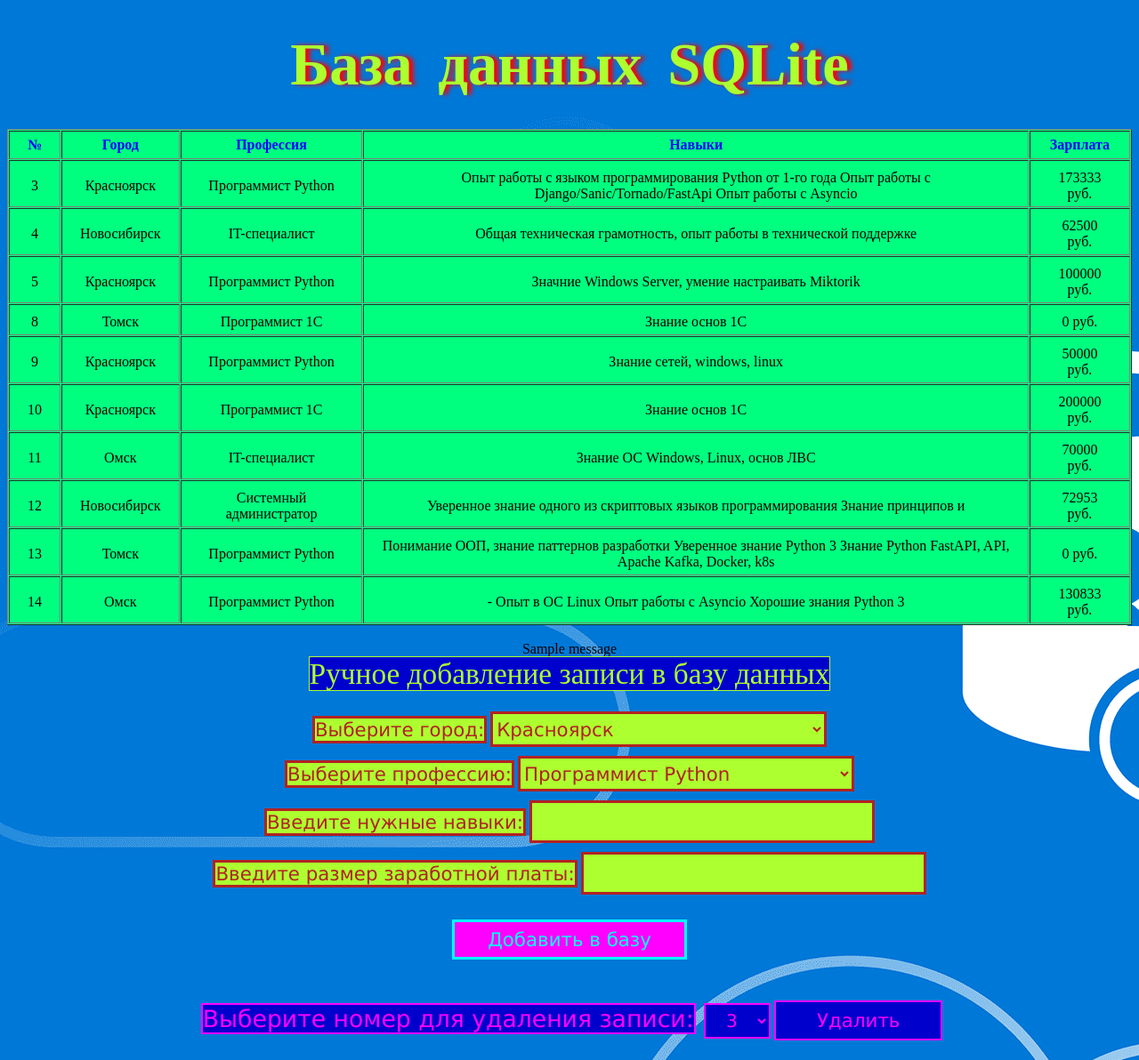
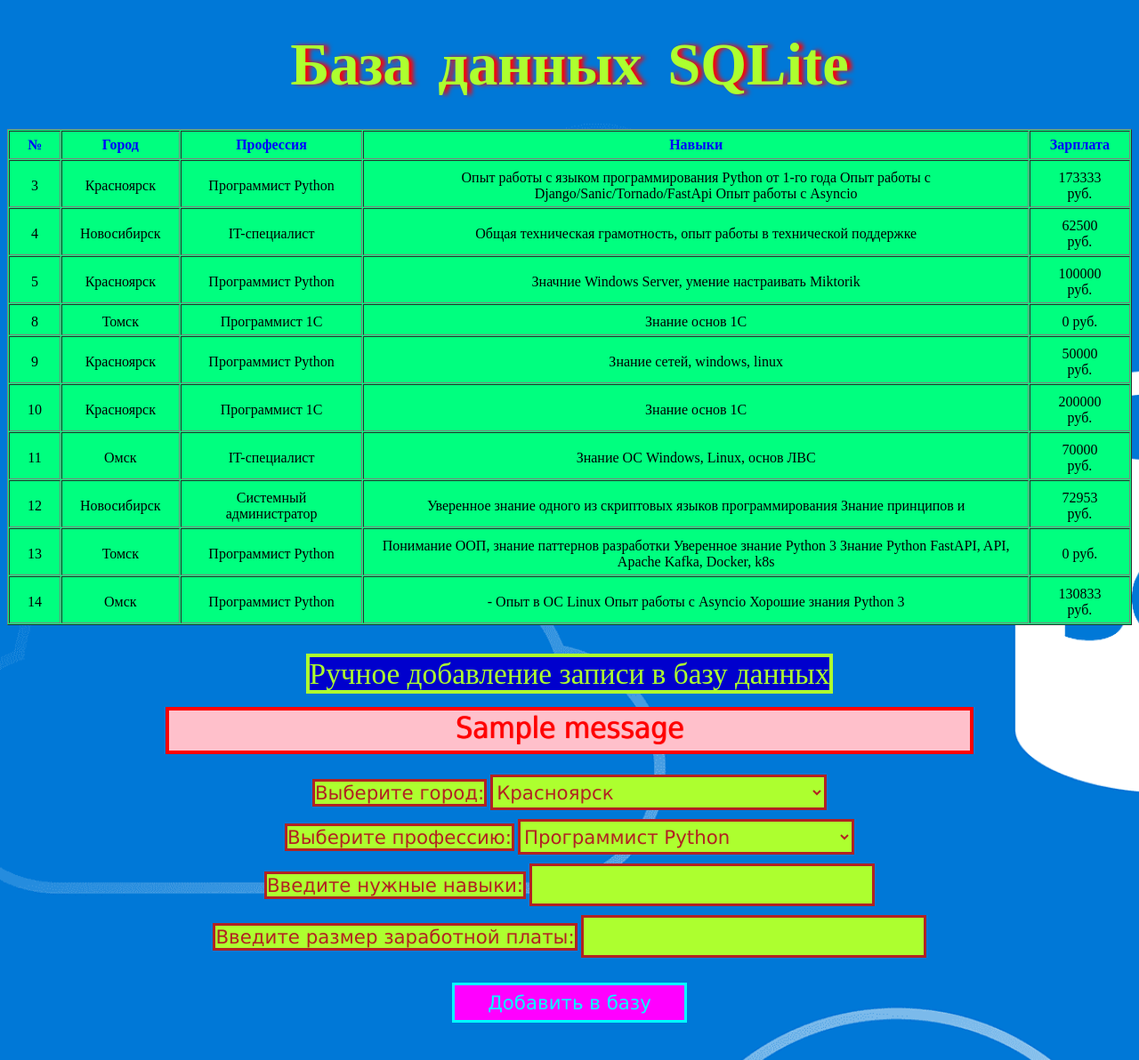
Before and after one commit to Lirikman/Python_lesson_18, a Flask app: page /base.html in a window 1280 px wide. Shown: the top 1192 px of the page at 89% size. Run offline with Flask 3, Linux system fonts and the light colour scheme; one stand-in notice (Sample message) is shown.

Commit message:
Project on Flask complited!

```diff
--- a/main.py
+++ b/main.py
@@ -3,9 +3,10 @@
 from flask import Flask, render_template, request, redirect, flash
 from sqlalchemy import Column, Integer, String, create_engine
 from sqlalchemy.ext.declarative import declarative_base
-from sqlalchemy.orm import sessionmaker, validates
+from sqlalchemy.orm import sessionmaker
 
 app = Flask(__name__)
+app.secret_key = 'ILoveYouPython'
 sql_database = 'sqlite:///base.db'
 engine = create_engine(sql_database, echo=True)
 Base = declarative_base()
@@ -86,7 +87,10 @@
                         summ_salary += s['from']
             all_salary += summ_salary
             all_vac += count_vac
-        average_salary = all_salary // all_vac
+        try:
+            average_salary = all_salary // all_vac
+        except ZeroDivisionError:
+            average_salary = '0'
         # Выбор 3 рандомных навыков
         all_skills = []
         for i in vac_json:
@@ -140,22 +144,26 @@
 @app.route('/add.html', methods=['POST', 'GET'])
 def add_rec():
     if request.method == 'POST':
-        try:
-            city = request.form['city_m']
-            vac = request.form['vac_m']
-            skills = request.form['skills_m']
-            if skills.isdigit():
-                flash('Описание должно содержать текст!')
-            salary = request.form['salary_m']
-            if not salary.isdigit():
-                flash('Уровень заработной платы должен быть целым числом')
-            s = Vac(city=city, vac=vac, text=skills, salary=salary)
-            session.add(s)
-            session.commit()
-        except:
-            session.rollback()
-            return 'Ошибка добавления записи в БД'
-        return redirect('base.html')
+        city = request.form['city_m']
+        vac = request.form['vac_m']
+        skills = request.form['skills_m']
+        if skills.isdigit():
+            flash('Описание должно содержать текст!')
+            return redirect('base.html')
+        elif len(skills) < 15:
+            flash('Описание должно содержать хотя бы несколько слов!')
+            return redirect('base.html')
+        salary = request.form['salary_m']
+        if not salary:
+            salary = '0'
+        elif not salary.isdigit():
+            flash('Уровень заработной платы должен быть целым числом')
+            return redirect('base.html')
+        s = Vac(city=city, vac=vac, text=skills, salary=salary)
+        session.add(s)
+        session.commit()
+        flash('Данные успешно добавлены в БД')
+    return redirect('base.html')
 
 
 # Удаление записи из БД
@@ -169,9 +177,11 @@
             try:
                 session.delete(record)
                 session.commit()
+                flash('Запись успешно удалена')
                 return redirect('base.html')
             except:
-                return 'Ошибка удаления записи из БД'
+                flash('Ошибка удаления записи из БД')
+                return redirect('base.html')
         else:
             return redirect('base.html')
     else:
--- a/static/css/base.css
+++ b/static/css/base.css
@@ -40,9 +40,9 @@
     }
 
 .title_add{
-    width: 25px;
+    width: 30px;
     height: 40px;
-    border: 1px solid;
+    border: 4px solid 	#ADFF2F;
     background: #0000CD;
     font-family: ms linedraw, "Times New Roman", serif;
     font-size: 25pt;
@@ -129,3 +129,15 @@
     border-radius: 15px;
     border: 5px solid;
     }
+
+.flash{
+    margin: auto;
+    width: 900px;
+    height: 45px;
+    background: #FFC0CB;
+    color: #FF0000;
+    font-size: 25pt;
+    text-shadow: 1px 0 1px #FF0000;
+    border: 4px solid #FF0000;
+    font-family: tahoma, "Times New Roman", serif;
+    }
--- a/templates/base.html
+++ b/templates/base.html
@@ -25,13 +25,14 @@
     </tr>
     {% endfor %}
 </table>
-<br>
-{% for msg in get_flashed_messages() %}
-<div class="flash">{{msg}}</div>
-{% endfor %}
+<br><br>
 <form action="/add.html" method="post">
     <label class="title_add">Ручное добавление записи в базу данных</label>
     <br><br>
+    {% for msg in get_flashed_messages() %}
+    <div class="flash">{{msg}}</div>
+    {% endfor %}
+    <br>
     <label class="label_m">Выберите город:</label>
         <select class="label_t" name = 'city_m'>
             <option value="Красноярск">Красноярск</option>
```
Also changed, not shown: base.db.
